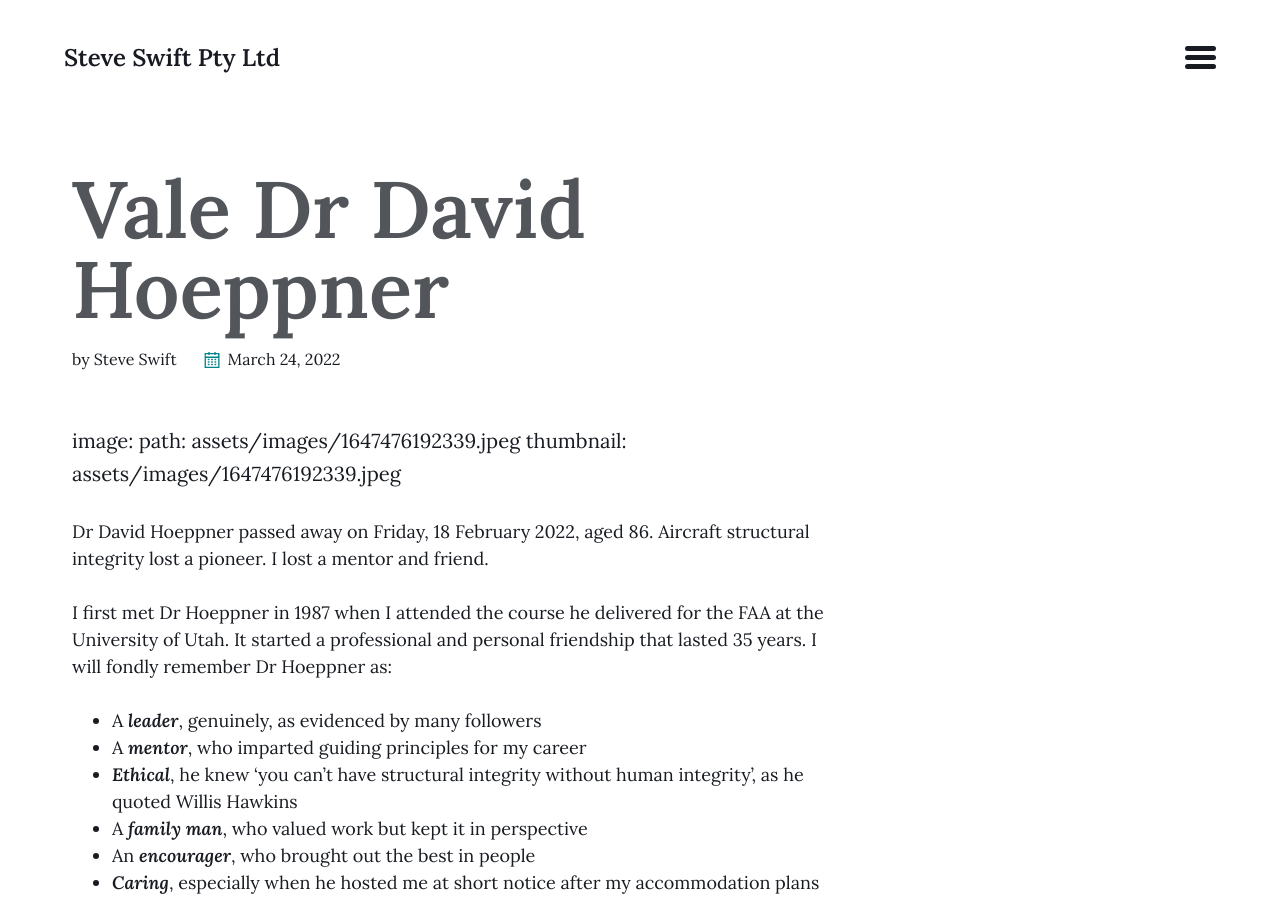
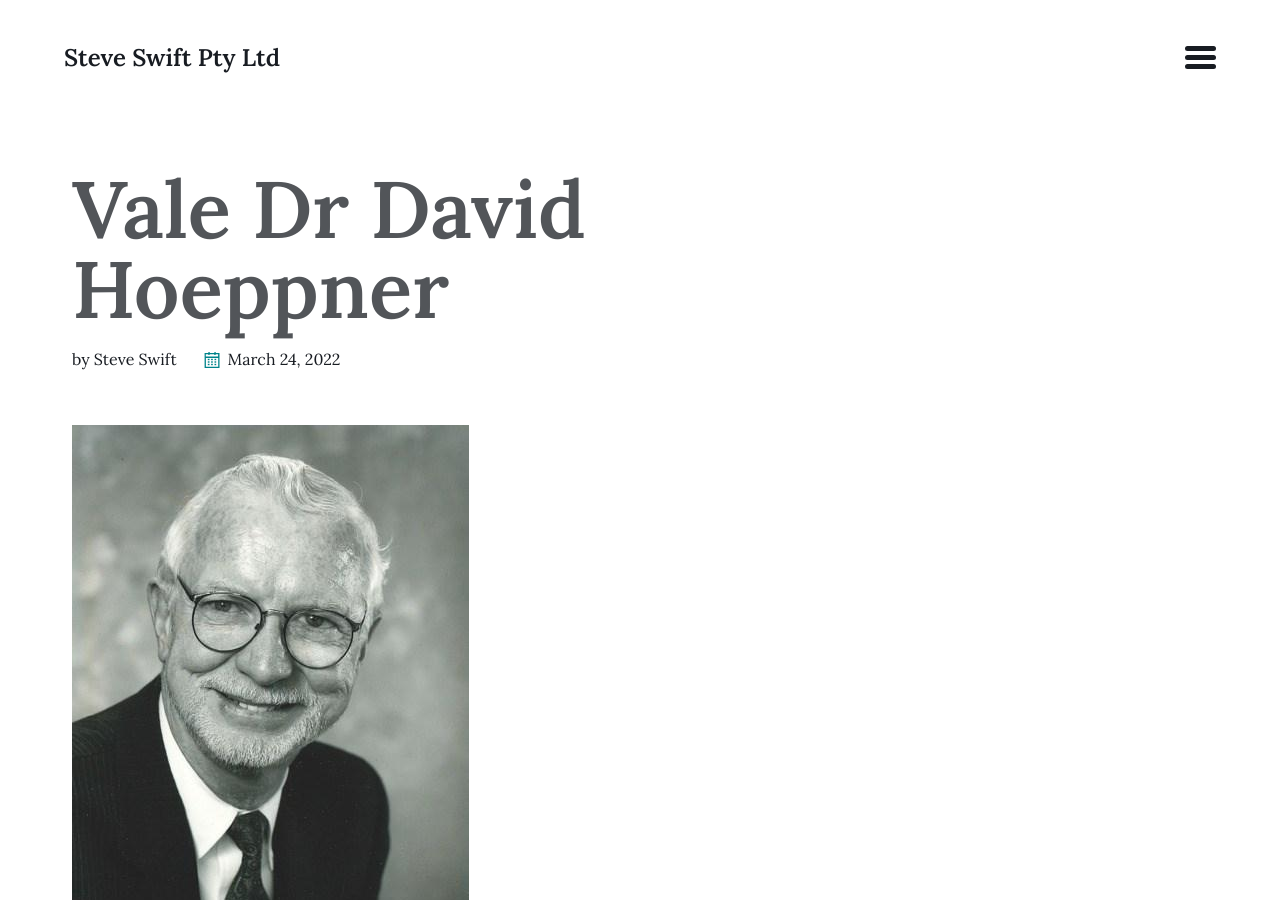
Before and after one commit to walknuts/steveswift.com.au, a Jekyll site: the page built from _posts/2022-03-24-vale-david-hoeppner.md, in a window 1280 px wide and 900 px high. Built offline with Jekyll 4.4.1, drawn with Linux system fonts in a browser that asks for light colours; our own code applies the rules of GitHub Pages for plain Markdown files.

Commit message:
update image in David Hoeppner post

```diff
--- a/_posts/2022-03-24-vale-david-hoeppner.md
+++ b/_posts/2022-03-24-vale-david-hoeppner.md
@@ -2,9 +2,7 @@
 title: "Vale Dr David Hoeppner"
 ---
 
-image:
-  path: assets/images/1647476192339.jpeg
-  thumbnail: assets/images/1647476192339.jpeg
+![Dr David Hoeppner]({% link assets/images/1647476192339.jpeg %})
 
 Dr David Hoeppner passed away on Friday, 18 February 2022, aged 86. Aircraft structural integrity lost a pioneer. I lost a mentor and friend.
 
```
